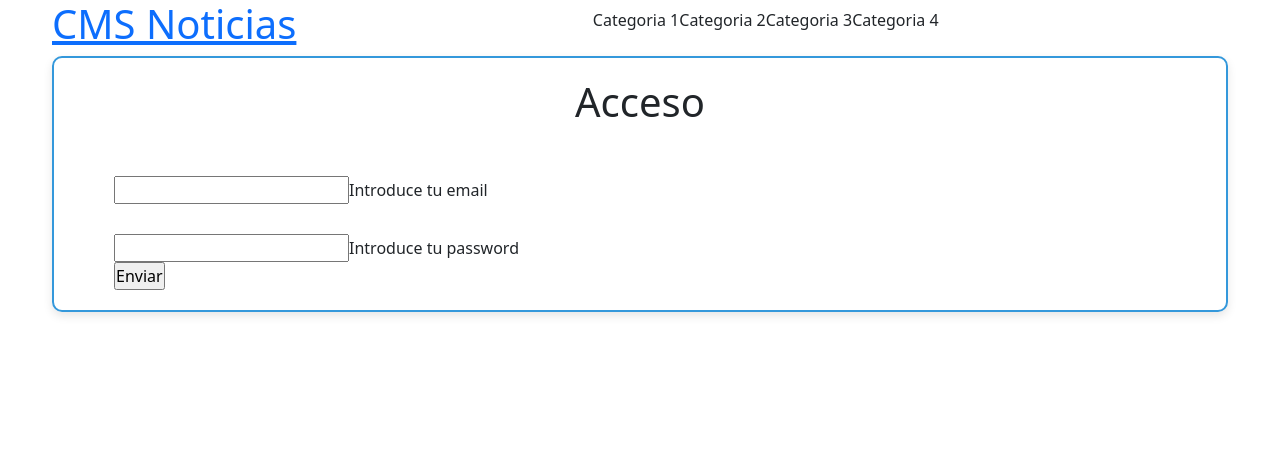
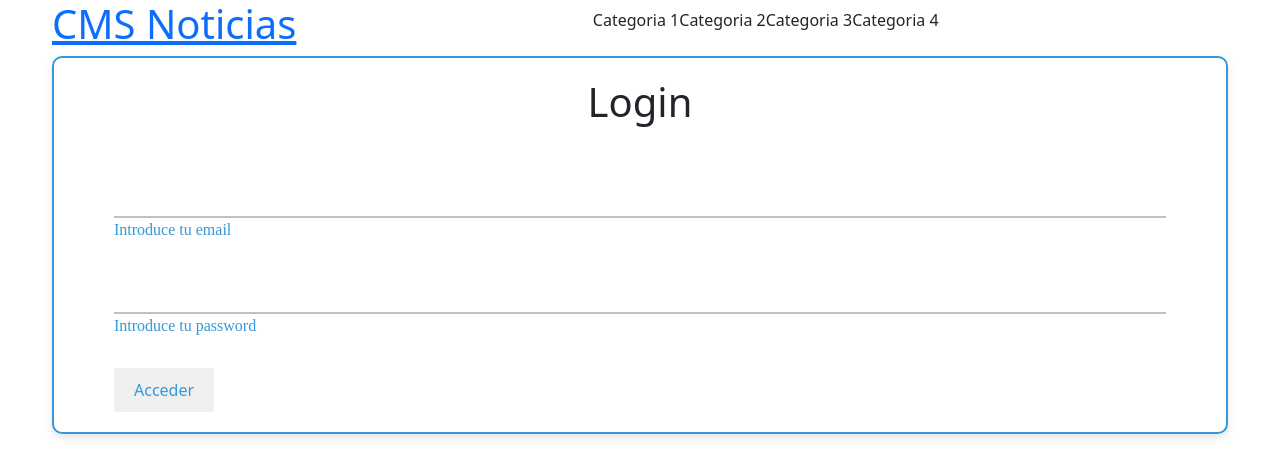
Before and after one commit to alvarotercero/journal-front, an Angular app: page /login in a window 1280 px wide. Shown: the top 476 px of the page. Built offline with nearby package versions, Linux system fonts and the light colour scheme.

Commit message:
continuo con login

```diff
--- a/src/app/pages/login/login.component.css
+++ b/src/app/pages/login/login.component.css
@@ -14,17 +14,56 @@
 .formulario h1 {
     text-align: center;
     padding: 0 0 20px 0;
-
 }
 
 .formulario form {
-
     padding: 0 40px;
     box-sizing: border-box;
 }
 
 form .email {
+    border: none;
     position: relative;
-    /* border-bottom: 2px solid #3498db; */
     margin: 30px 0;
+    display: flex;
+    flex-direction: column;
+    font-family: 'Times New Roman', Times, serif;
+    color: #3498db;
 }
+
+form .email input {
+    border: none;
+    border-bottom: 2px solid silver;
+    outline: none;
+    padding: 8px;
+    font-size: 16px;
+}
+
+form .password {
+    position: relative;
+    margin: 30px 0;
+    display: flex;
+    flex-direction: column;
+    font-family: 'Times New Roman', Times, serif;
+    color: #3498db;
+}
+
+form .password input {
+    border: none;
+    border-bottom: 2px solid silver;
+    outline: none;
+    padding: 8px;
+    font-size: 16px;
+}
+
+.acceder-input {
+    color: #3498db;
+    border: none;
+    padding: 10px 20px;
+    font-size: 16px;
+    cursor: pointer;
+}
+
+.acceder-input:hover {
+    background-color: silver;
+}
--- a/src/app/pages/login/login.component.html
+++ b/src/app/pages/login/login.component.html
@@ -1,9 +1,8 @@
 <div class="formulario">
-    <h1>Acceso</h1>
+    <h1>Login</h1>
     <form method="post">
 
         <div class="email">
-
             <input type="text" required>
             <label>Introduce tu email</label>
         </div>
@@ -13,6 +12,6 @@
             <label>Introduce tu password</label>
         </div>
 
-        <input type="submit" value="Enviar">
+        <input type="submit" value="Acceder" class="acceder-input">
     </form>
 </div>
```
